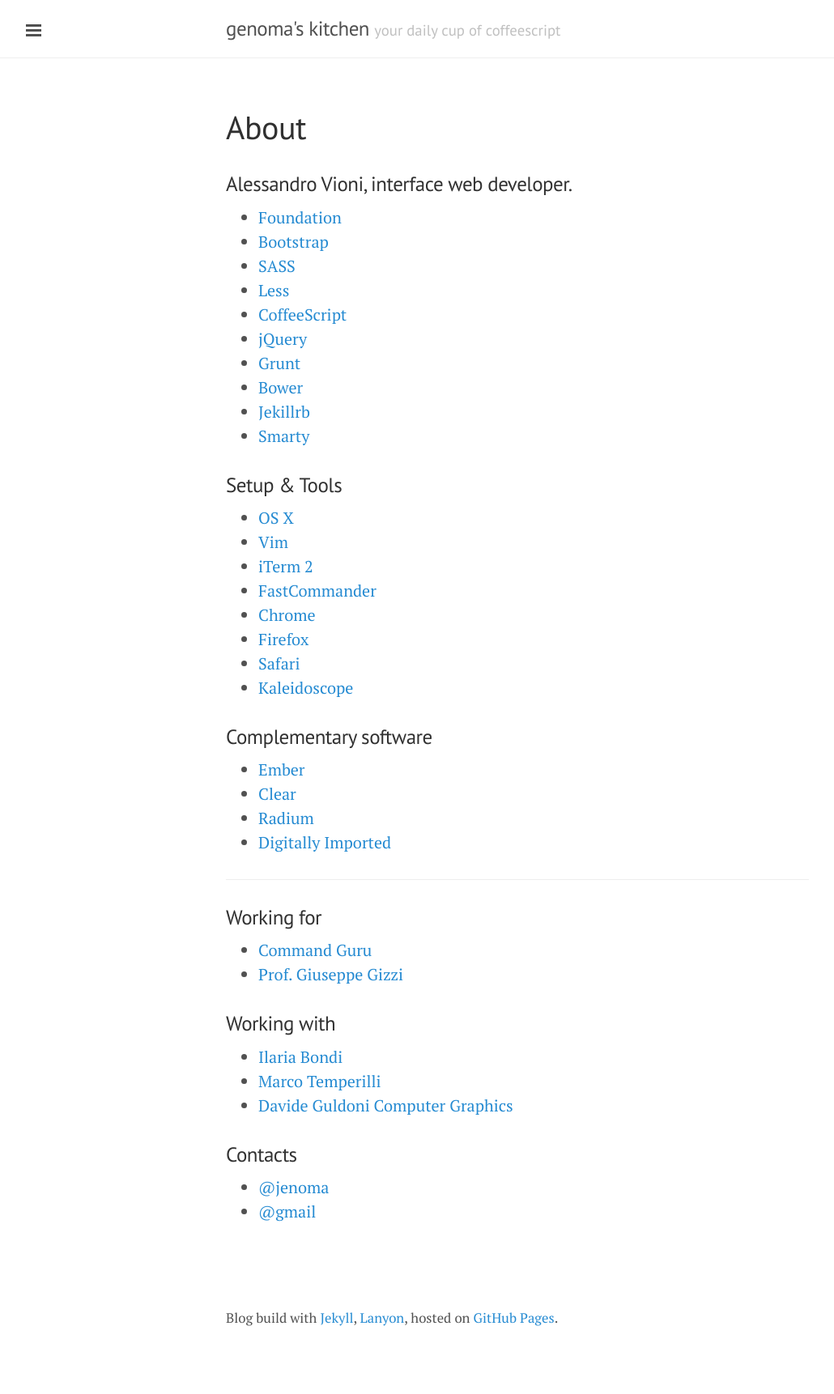
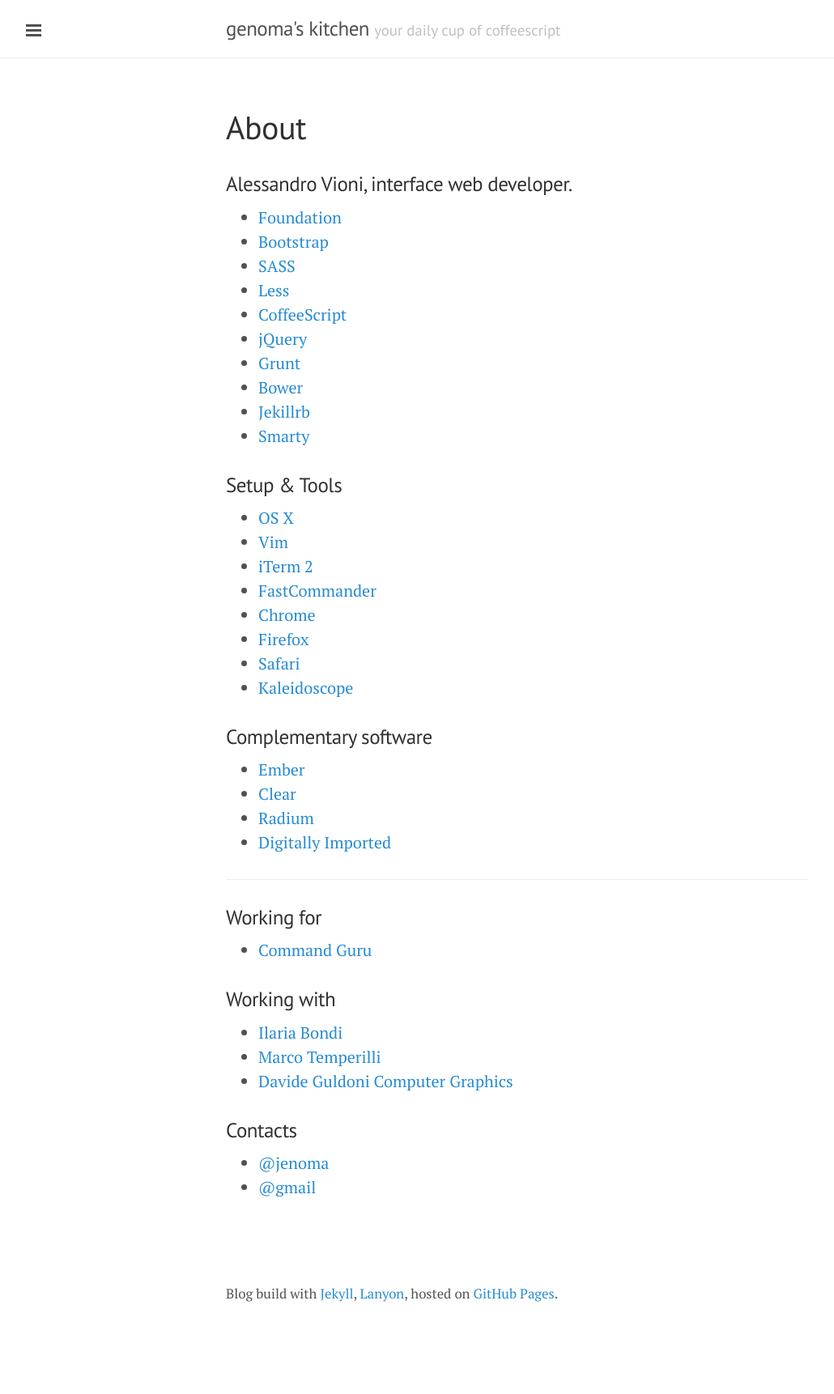
Before and after one commit to genoma/genoma.github.io, a Jekyll site: the page built from about.md, in a window 1280 px wide. Shown: the whole page at 81% size, without its empty margins (1-1031 px from the left). Built offline with Jekyll 4.4.1, drawn with Linux system fonts in a browser that asks for light colours; Markdown is read by kramdown in place of the engine named in the settings; after the commit the page ends 1692 px from its top, so only the background shows below that.

Commit message:
Update about.md

```diff
--- a/about.md
+++ b/about.md
@@ -35,7 +35,6 @@
 
 ### Working for
 * [Command Guru](http://www.commandguru.com)
-* [Prof. Giuseppe Gizzi](http://www.endoscopy-colon-explorer.com)
 
 ### Working with
 * [Ilaria Bondi](http://illustrazionianatomiche.com/)
```
